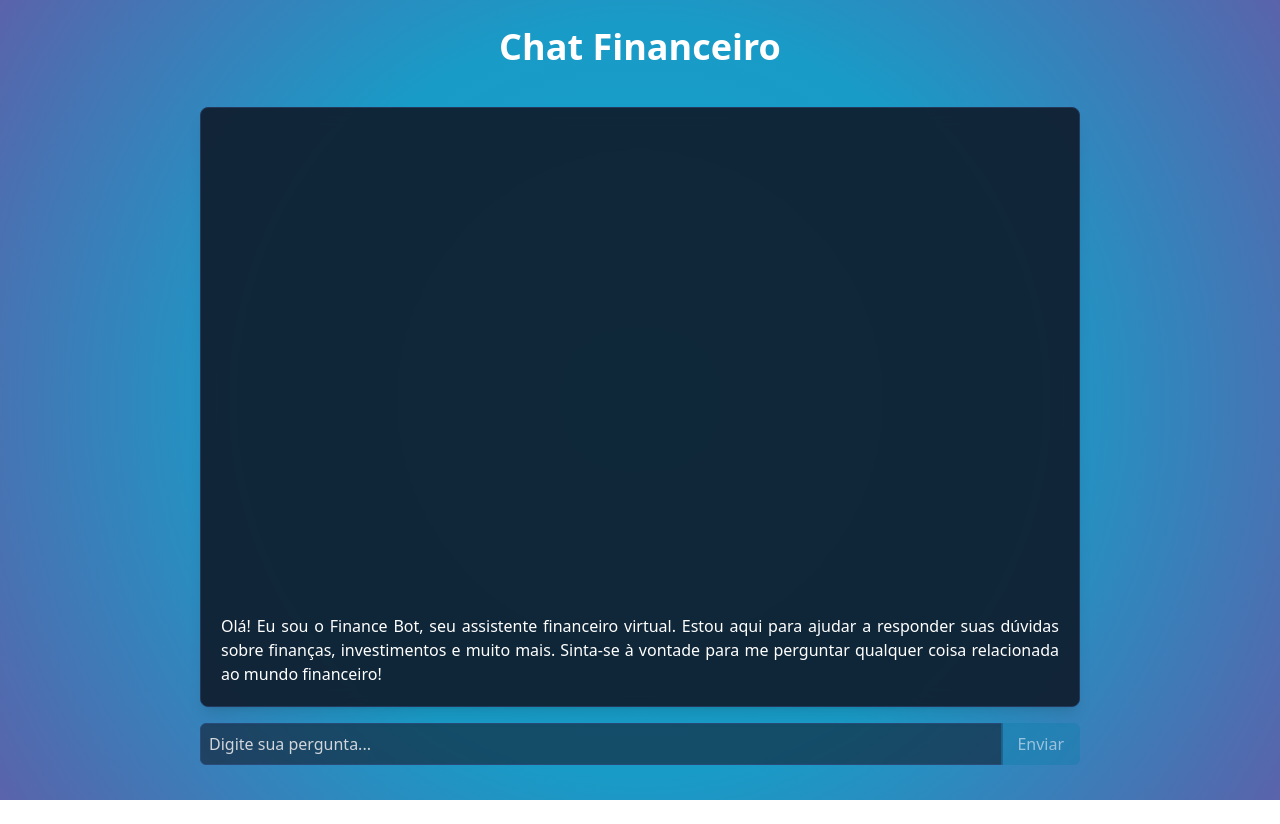
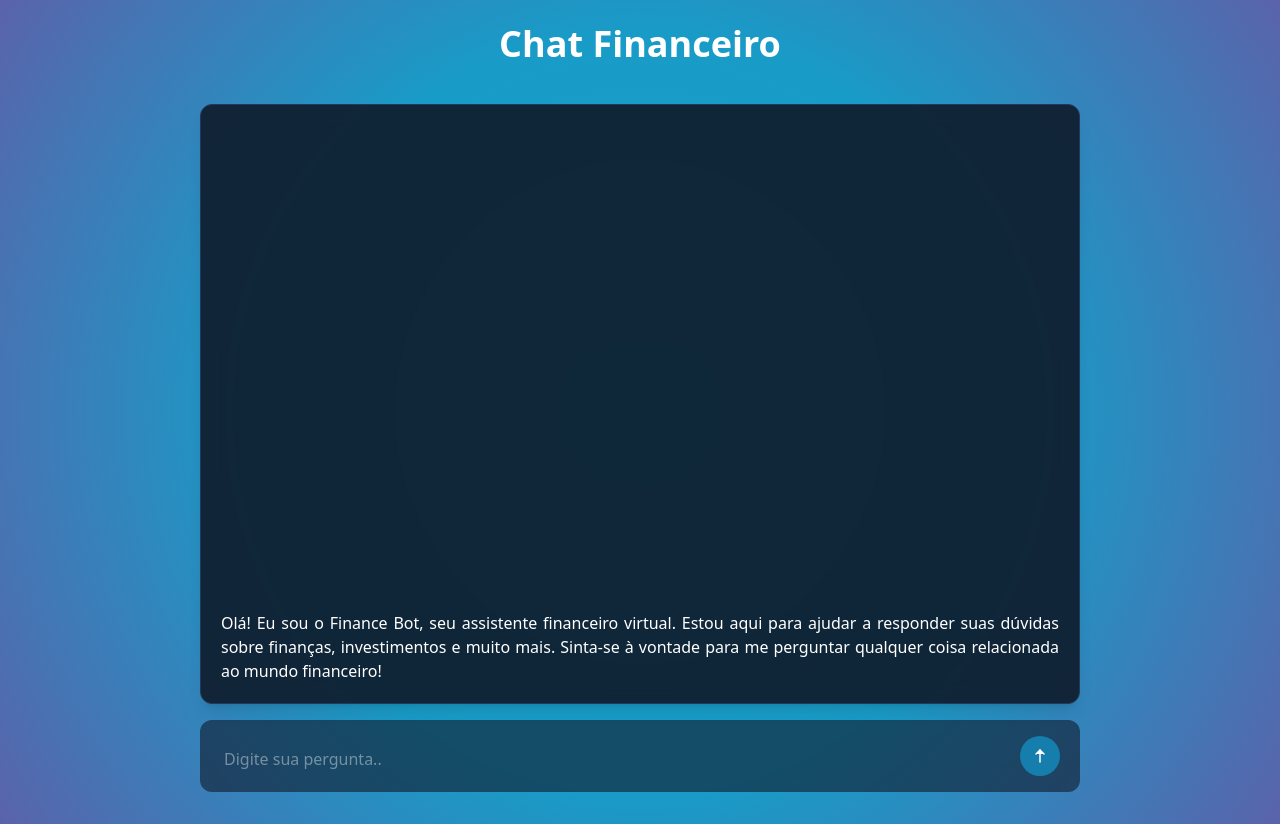
Before and after one commit to ArthurPdaSilva/finance-app, a Next.js app: page /chat in a window 1280 px wide. Before the commit the page ends 800 px from the top, so only its background shows below. Built offline with nearby package versions, Linux system fonts and the light colour scheme.

Commit message:
fix: update API URL and improve SendInput component functionality

```diff
--- a/src/actions/chat-action.ts
+++ b/src/actions/chat-action.ts
@@ -19,7 +19,7 @@ export async function chatAction(
   if (!question) return { chatInput: "", botResponse: "" };
 
   try {
-    const apiUrl = process.env.API_URL || "";
+    const apiUrl = process.env.API_LOCAL_URL || "";
     const response = await fetch(`${apiUrl}/finance-ai`, {
       method: "POST",
       headers: { "Content-Type": "application/json" },
--- a/src/components/Messages.tsx
+++ b/src/components/Messages.tsx
@@ -20,14 +20,14 @@ export const Messages = () => {
   return (
     <div
       ref={messagesRef}
-      className={`flex h-[75vh] overflow-y-auto p-3 rounded-lg bg-[#0F1A2A]/90
+      className={`flex h-[75vh] overflow-y-auto p-3 rounded-xl bg-[#0F1A2A]/90
   border border-[#24385B] shadow-lg backdrop-blur-sm flex-col-reverse gap-3`}
     >
       {messages.length === 0 && (
         <div className={"flex gap-2 self-start"}>
           <p
             className={
-              "rounded-lg p-2 text-sm md:text-base text-white self-start font-medium text-justify"
+              "rounded-xl p-2 text-sm md:text-base text-white self-start font-medium text-justify"
             }
           >
             Olá! Eu sou o Finance Bot, seu assistente financeiro virtual. Estou
@@ -50,7 +50,7 @@ export const Messages = () => {
               <div className="w-6 h-6 border-4 border-[#167EAC] border-t-transparent rounded-full animate-spin"></div>
               <p
                 className={
-                  "rounded-lg p-2 text-sm md:text-base text-[#167EAC] self-start font-medium"
+                  "p-2 text-sm md:text-base text-[#167EAC] self-start font-medium"
                 }
               >
                 {msg.text}
@@ -60,7 +60,7 @@ export const Messages = () => {
 
           {msg.sender !== "waiting" && (
             <p
-              className={`rounded-lg p-2 text-sm md:text-base font-medium text-justify ${
+              className={`rounded-xl p-2 text-sm md:text-base font-medium text-justify ${
                 msg.sender === "user"
                   ? "bg-[#167EAC] text-white self-end"
                   : "text-white self-start"
--- a/src/components/SendInput.tsx
+++ b/src/components/SendInput.tsx
@@ -3,11 +3,12 @@
 
 import { chatAction } from "@/actions/chat-action";
 import { useMessage } from "@/MessageContext";
-import { useActionState, useEffect, useState } from "react";
+import { useActionState, useEffect, useRef, useState } from "react";
 
 export const SendInput = () => {
   const { setMessages } = useMessage();
   const [inputValue, setInputValue] = useState("");
+  const inputRef = useRef<HTMLTextAreaElement>(null);
 
   const initialState = {
     chatInput: "",
@@ -34,25 +35,72 @@ export const SendInput = () => {
   }, [isPending, state.botResponse]);
 
   return (
-    <form action={action} className="flex gap-2">
-      <input
+    <form
+      action={action}
+      id="form"
+      onClick={() => inputRef.current?.focus()}
+      onKeyDown={() => inputRef.current?.focus()}
+      className="flex items-end gap-4 rounded-xl border-[#2A4A7A] bg-[#0F1A2A]/60 px-5 py-4"
+    >
+      <textarea
+        ref={inputRef}
+        id="input"
+        name="chat-input"
+        defaultValue={state.chatInput}
         value={inputValue}
+        onChange={(e) => setInputValue(e.target.value)}
         disabled={isPending}
-        onChange={(e) => setInputValue(e.target.value)}
-        defaultValue={state.chatInput}
-        type="text"
-        name="chat-input"
-        placeholder={"Digite sua pergunta..."}
-        className={`flex-1 border border-[#2A4A7A] bg-[#0F1A2A]/60 ${isPending ? "text-gray-500" : "text-white"} ${inputValue.trim()} rounded-l-md p-2
-                   placeholder-gray-300 focus:border-[#12A2CA] outline-none transition`}
-      />
+        rows={1}
+        onKeyDown={(e) => {
+          if (e.key === "Enter" && !e.shiftKey) {
+            e.preventDefault();
+            (
+              document.getElementById("form") as HTMLFormElement
+            )?.requestSubmit();
+          }
+        }}
+        placeholder="Digite sua pergunta.."
+        className={`flex-1 resize-none bg-transparent outline-none text-base leading-relaxed placeholder-white/40 text-white ${isPending && "opacity-50 cursor-not-allowed"} p-1`}
+      ></textarea>
       <button
+        disabled={isPending || !inputValue.trim()}
         type="submit"
-        disabled={isPending || !inputValue.trim()}
-        className="bg-[#167EAC] hover:bg-[#199BC7] text-white rounded-r-md px-4 -ml-2.5 py-2
-                   transition-colors duration-300 cursor-pointer font-medium disabled:opacity-50"
+        className="flex items-center justify-center w-10 h-10 rounded-full bg-[#167EAC] hover:bg-[#199BC7] text-white text-sm font-medium cursor-pointer"
       >
-        {isPending ? "..." : "Enviar"}
+        {isPending ? (
+          <svg
+            xmlns="http://www.w3.org/2000/svg"
+            width="20"
+            height="20"
+            fill="currentColor"
+          >
+            <title>Carregando...</title>
+            <rect x="4" y="4" width="12" height="12" rx="3"></rect>
+          </svg>
+        ) : (
+          <svg
+            width="20"
+            height="20"
+            viewBox="0 0 20 20"
+            fill="currentColor"
+            xmlns="http://www.w3.org/2000/svg"
+          >
+            <title>Enviar mensagem</title>
+            <path
+              d="M10 4L10 16"
+              stroke="currentColor"
+              stroke-width="1.5"
+              stroke-linecap="round"
+            />
+            <path
+              d="M6 8L10 4L14 8"
+              stroke="currentColor"
+              stroke-width="1.5"
+              stroke-linecap="round"
+              stroke-linejoin="round"
+            />
+          </svg>
+        )}
       </button>
     </form>
   );
```
